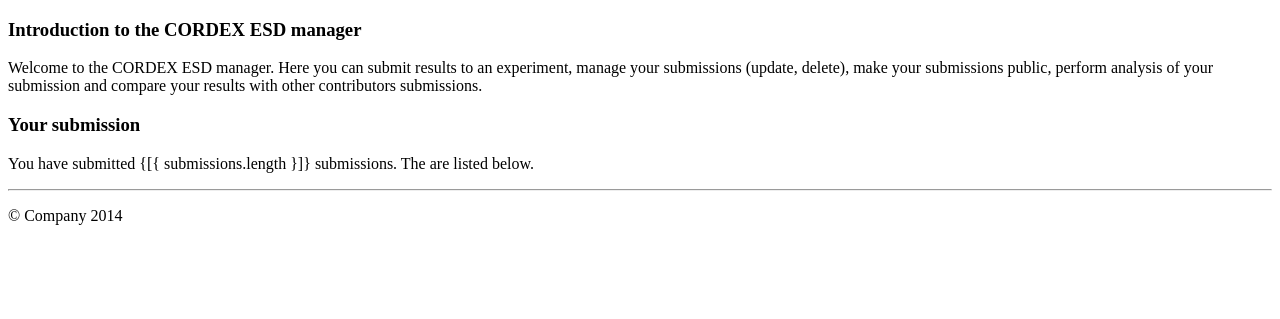
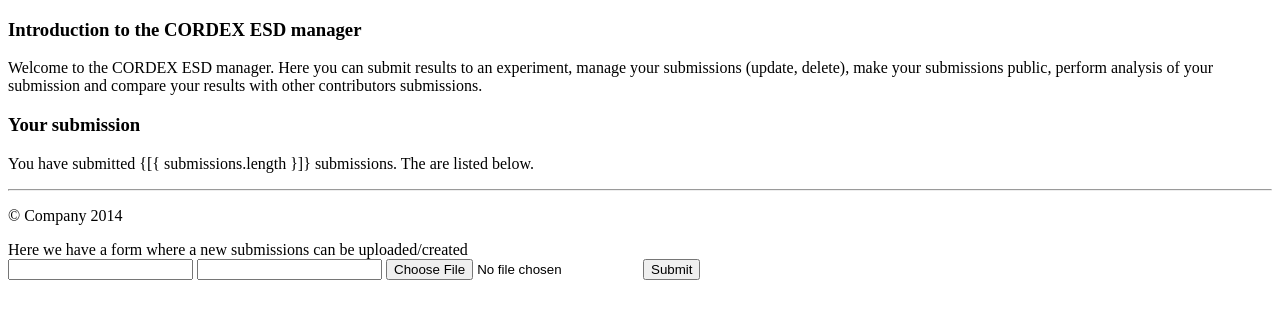
Before and after one commit to jackaranda/cordex-esd-manager, a Django app: page /submissions in a window 1280 px wide. Shown: the part 29-348 px from the top of the page. Run offline with Django 3.2, Linux system fonts and the light colour scheme; tables that the repository leaves empty hold one stand-in row (values such as "Sample post"); some libraries are stand-ins or nearby versions.

Commit message:
Implemented file uploads for uploads

```diff
--- a/cordex_esd_manager/urls.py
+++ b/cordex_esd_manager/urls.py
@@ -14,7 +14,7 @@ router.register(r'experiments', experiment_views.ExperimentViewSet)
 
 router.register(r'models', submission_views.ModelViewSet)
 router.register(r'submissions', submission_views.SubmissionViewSet)
-router.register(r'uploads', submission_views.UploadViewSet)
+router.register(r'uploads', submission_views.UploadView)
 
 
 
@@ -23,7 +23,7 @@ urlpatterns = patterns('',
     # url(r'^$', 'cordex_esd_manager.views.home', name='home'),
     # url(r'^blog/', include('blog.urls')),
 
-    #url(r'^$', 'web.views.index', name='index'),
+    url(r'^$', 'web.views.index', name='index'),
     url(r'^experiments', 'web.views.experiments', name='experiments'),
     url(r'^submissions', 'web.views.submissions', name='submissions'),
     url(r'^admin/', include(admin.site.urls)),
--- a/submissions/models.py
+++ b/submissions/models.py
@@ -1,4 +1,6 @@
 from django.db import models
+from django.core.files.storage import FileSystemStorage
+
 from profiles.models import Profile
 from experiments.models import Experiment
 
@@ -6,6 +8,11 @@ FILE_FORMATS = (('txt', 'Claris Text Format'), ('ziptxt', 'Zipped text format'),
 SUBMISSION_MODES = (('POST', 'HTTP POST'), ('PUT', 'FTP PUT'))
 FREQUENCIES = (('day', 'daily data'), ('month', 'monthly data'))
 
+filestorage = FileSystemStorage('/home/cjack/work/projects/code/cordex-esd-manager/cordex_esd_manager/uploads/')
+
+def make_upload_path(instance, filename):
+
+	return "{}/{}/{}".format(instance.submission.model.slug, instance.submission.experiment.slug, filename)
 
 class Model(models.Model):
 
@@ -46,10 +53,13 @@ class Submission(models.Model):
 
 class Upload(models.Model):
 
-	timestamp = models.DateTimeField(null=True)
+	timestamp = models.DateTimeField(auto_now_add=True, default=None)
 	submission = models.ForeignKey(Submission, related_name='uploads')
 
 	format = models.CharField(max_length=10, choices=FILE_FORMATS, default='txt')
 	mode = models.CharField(max_length=10, choices=SUBMISSION_MODES, default='POST')
+
 	path = models.CharField(max_length=500, default='', blank=True)
 	filename = models.CharField(max_length=500, default='', blank=True)
+
+	uploaded = models.FileField(null=True, storage=filestorage, upload_to=make_upload_path)
--- a/submissions/serializers.py
+++ b/submissions/serializers.py
@@ -19,6 +19,7 @@ class SubmissionSerializer(serializers.HyperlinkedModelSerializer):
 	model_name = serializers.StringRelatedField(read_only=True, source='model.title')
 	experiment = serializers.HyperlinkedRelatedField(queryset=Experiment.objects.filter(meta=False), view_name='experiment-detail')
 	experiment_name = serializers.StringRelatedField(read_only=True, source='experiment.title')
+	uploads = serializers.StringRelatedField(many=True, read_only=True, source='timestamp')
 
 	class Meta:
 		model = Submission
@@ -30,4 +31,4 @@ class UploadSerializer(serializers.HyperlinkedModelSerializer):
 
 	class Meta:
 		model = Upload
-		fields = ('timestamp', 'submission', 'format', 'mode', 'path', 'filename',)
+		fields = ('timestamp', 'submission', 'format', 'mode', 'uploaded')
--- a/submissions/views.py
+++ b/submissions/views.py
@@ -1,5 +1,8 @@
 from django.shortcuts import render
 from rest_framework import viewsets
+from rest_framework import views
+from rest_framework import parsers
+from rest_framework import mixins
 from submissions.serializers import ModelSerializer, SubmissionSerializer, UploadSerializer
 from submissions.models import Model, Submission, Upload
 
@@ -22,10 +25,25 @@ class SubmissionViewSet(viewsets.ModelViewSet):
     queryset = Submission.objects.all()
     serializer_class = SubmissionSerializer
 
-class UploadViewSet(viewsets.ModelViewSet):
-    """
-    API endpoint that allows upload to be viewed or edited
-    """
-    permission_classes = [IsOwnerOrReadOnly]
+#class UploadViewSet(viewsets.ModelViewSet):
+#    """
+#    API endpoint that allows upload to be viewed or edited
+#    """
+#    permission_classes = [IsOwnerOrReadOnly]
+#    queryset = Upload.objects.all()
+#    serializer_class = UploadSerializer
+
+class UploadView(viewsets.ModelViewSet):
+
+#    permission_classes = [IsOwnerOrReadOnly]
     queryset = Upload.objects.all()
     serializer_class = UploadSerializer
+    parser_classes = (parsers.FormParser, parsers.MultiPartParser)
+
+#    def post(self, request, filename):
+
+#        upload_file = request.data['file']
+
+#        with open('test', 'w') as target:
+#            for chunk in upload_file.chunks():
+#                target.write(chunk)
--- a/web/templates/web/submissions.html
+++ b/web/templates/web/submissions.html
@@ -62,6 +62,9 @@
       <div class="row">
         <div class="col-md-8" ng-repeat="submission in submissions">
           <h3>{[{ submission.experiment_name }]} | {[{ submission.model_name }]}</h3>
+           <div ng-repeat="upload in submission.uploads">
+           	<div>{[{ upload }]}</div>
+           </div>
 
           <p><a class="btn btn-default" href="#" role="button">View details &raquo;</a></p>
         </div>
@@ -73,6 +76,21 @@
         <p>&copy; Company 2014</p>
       </footer>
     </div> <!-- /container -->
+
+    <div class="container">
+
+    Here we have a form where a new submissions can be uploaded/created
+
+    <form action="/api/uploads/.json" method="POST" enctype="multipart/form-data" accept="application/json" >
+    	{% csrf_token %}
+    	<input type="text" name="submission" />
+    	<input type="text" name="format" />
+    	<input type="file" name="uploaded" />
+    	<input type="submit">
+    </form>
+
+    </div>
+
 
     <!-- Bootstrap core JavaScript
     ================================================== -->
```
Also changed, not shown: cordex_esd_manager/settings.py (+5 -3 lines), submissions/migrations/0005_auto_20150401_1417.py (added).
